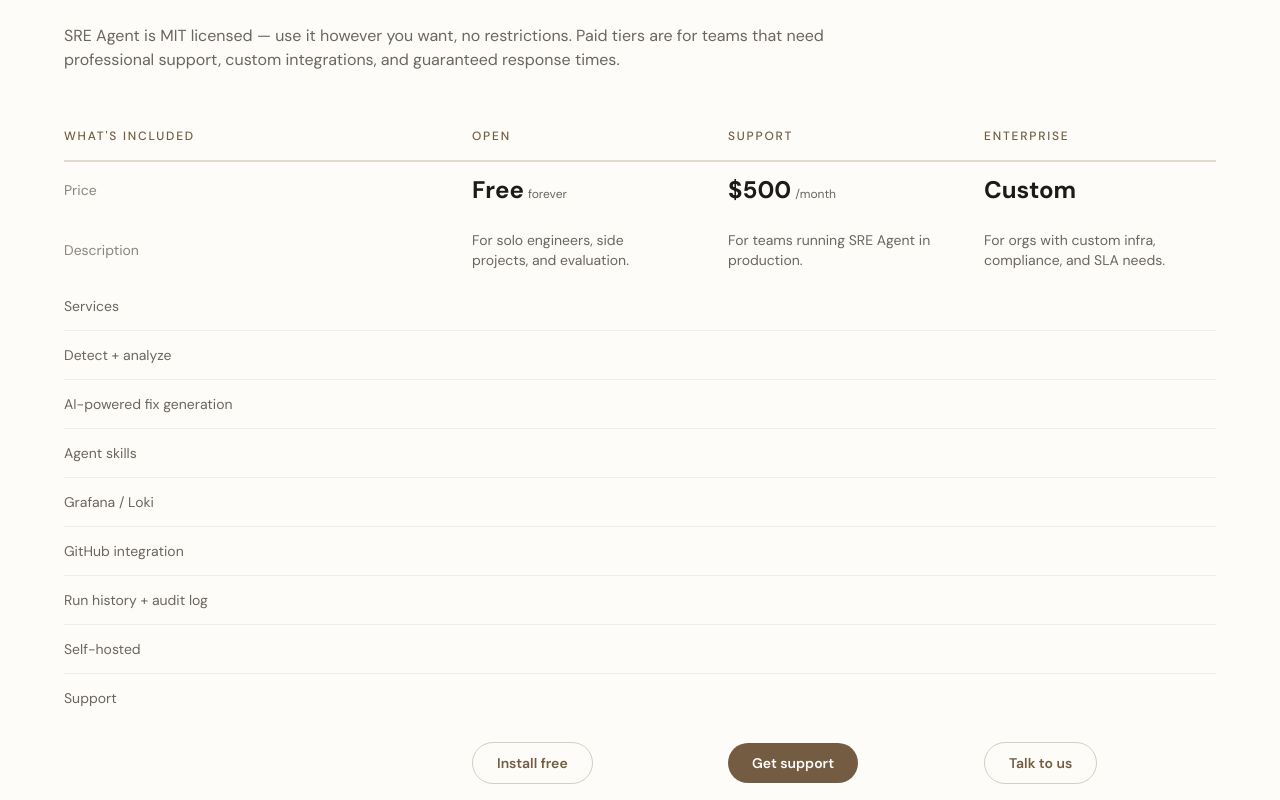
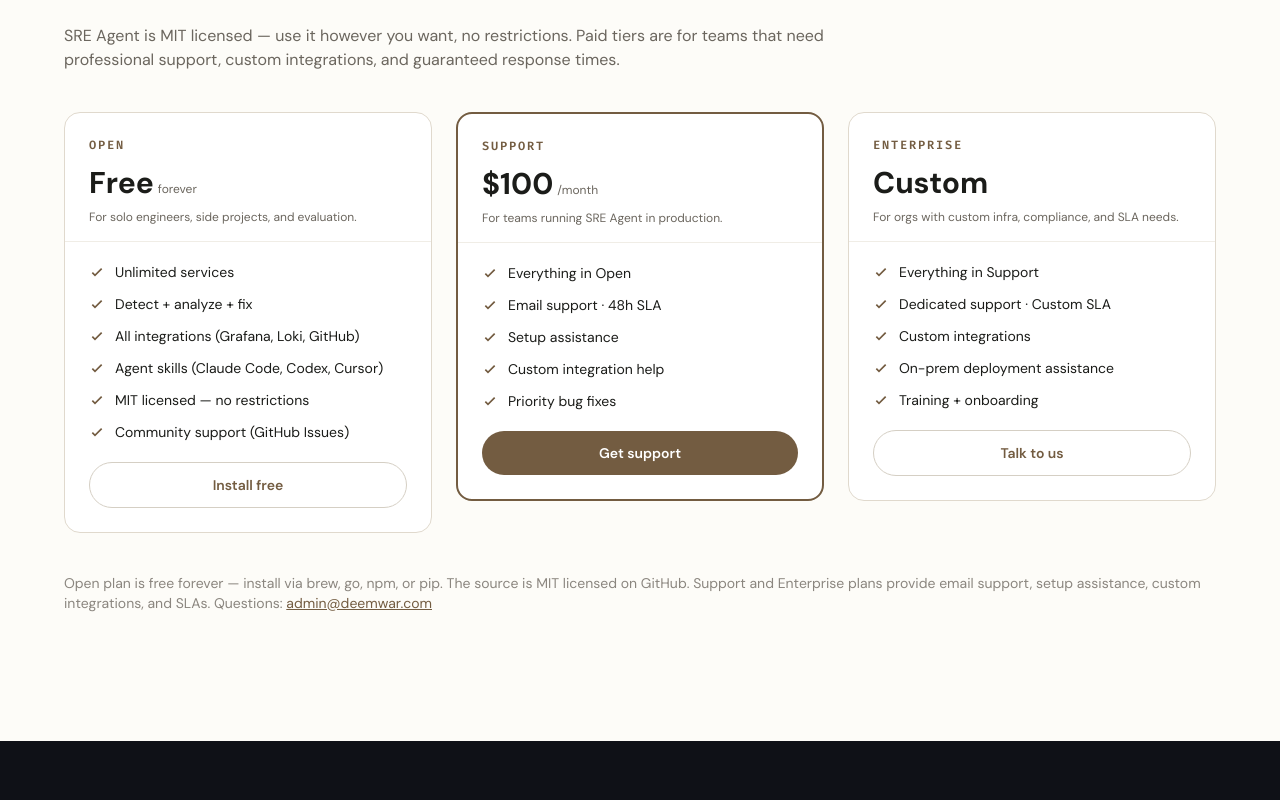
Before and after one commit to deemwar-products/ops-phoenix-agent, a React (Vite) app: page / in a window 1280 px wide. Shown: the part 8660-9460 px from the top of the page. Built offline with nearby package versions, Linux system fonts and the light colour scheme.

Commit message:
fix: pricing table renders empty, update support to $100/mo
- Rewrite Pricing from matrix table to card layout (features were undefined
  because plans.features changed from object to array)
- Update Support plan price from $500 to $100/month

```diff
--- a/src/components/Pricing.tsx
+++ b/src/components/Pricing.tsx
@@ -20,7 +20,7 @@
   },
   {
     name: "Support",
-    price: "$500",
+    price: "$100",
     period: "/month",
     description: "For teams running SRE Agent in production.",
     features: [
@@ -52,18 +52,6 @@
   },
 ];
 
-const featureRows = [
-  { key: "services", label: "Services" },
-  { key: "detect", label: "Detect + analyze" },
-  { key: "fix", label: "AI-powered fix generation" },
-  { key: "skills", label: "Agent skills" },
-  { key: "observability", label: "Grafana / Loki" },
-  { key: "github", label: "GitHub integration" },
-  { key: "history", label: "Run history + audit log" },
-  { key: "selfHosted", label: "Self-hosted" },
-  { key: "support", label: "Support" },
-];
-
 export function Pricing() {
   return (
     <section id="pricing" className="py-32 px-6" style={{ backgroundColor: "#fdfcf8" }}>
@@ -85,80 +73,55 @@
           </p>
         </div>
 
-        <div className="overflow-x-auto">
-          <table className="w-full text-sm" style={{ color: "#1b1c19" }}>
-            <thead>
-              <tr style={{ borderBottom: "2px solid #e0d9cd" }}>
-                <th className="text-left py-4 pr-8 font-medium text-xs uppercase tracking-[0.15em]" style={{ color: "#735c41", verticalAlign: "middle", width: "33%" }}>
-                  What&apos;s included
-                </th>
+        <div className="grid grid-cols-1 md:grid-cols-3 gap-6 items-start">
           {plans.map((plan) => (
-                  <th
+            <div
               key={plan.name}
-                    className="text-left py-4 px-6 font-medium text-xs uppercase tracking-[0.15em]"
-                    style={{ color: "#735c41", verticalAlign: "middle", width: "22%" }}
+              className="rounded-2xl overflow-hidden"
+              style={{
+                border: plan.highlight ? "2px solid #735c41" : "1px solid #e0d9cd",
+                backgroundColor: "#ffffff",
+              }}
             >
+              <div className="px-6 pt-6 pb-4" style={{ borderBottom: "1px solid #f0ede6" }}>
+                <p className="text-xs font-semibold uppercase tracking-[0.15em] mb-3 font-mono" style={{ color: "#735c41" }}>
                   {plan.name}
-                  </th>
-                ))}
-              </tr>
-            </thead>
-            <tbody>
-              <tr>
-                <td className="py-3 pr-8" style={{ color: "#8b867f", verticalAlign: "middle" }}>
-                  Price
-                </td>
-                {plans.map((plan) => (
-                  <td key={plan.name} className="py-3 px-6" style={{ verticalAlign: "middle" }}>
-                    <span className="text-2xl font-bold" style={{ color: "#1b1c19" }}>{plan.price}</span>
+                </p>
+                <div className="flex items-baseline gap-1 mb-2">
+                  <span className="text-3xl font-bold" style={{ color: "#1b1c19" }}>{plan.price}</span>
                   {plan.period && (
-                      <span className="text-xs ml-1" style={{ color: "#6b665e" }}>{plan.period}</span>
+                    <span className="text-xs" style={{ color: "#6b665e" }}>{plan.period}</span>
                   )}
-                  </td>
-                ))}
-              </tr>
-              <tr>
-                <td className="py-3 pr-8" style={{ color: "#8b867f", verticalAlign: "middle" }}>
-                  Description
-                </td>
-                {plans.map((plan) => (
-                  <td key={plan.name} className="py-3 px-6" style={{ color: "#6b665e", verticalAlign: "middle" }}>
-                    {plan.description}
-                  </td>
-                ))}
-              </tr>
-              {featureRows.map((row, i) => (
-                <tr key={row.key} style={{ borderBottom: i < featureRows.length - 1 ? "1px solid #f0ede6" : "none" }}>
-                  <td className="py-3.5 pr-8" style={{ color: "#6b665e", verticalAlign: "middle" }}>
-                    {row.label}
-                  </td>
-                  {plans.map((plan) => {
-                    const val = plan.features[row.key];
-                    return (
-                      <td key={plan.name} className="py-3.5 px-6" style={{ verticalAlign: "middle" }}>
-                        {typeof val === "boolean" ? (
-                          val ? (
-                            <svg width="16" height="16" viewBox="0 0 24 24" fill="none" stroke="currentColor" strokeWidth="2.5" className="inline-block" style={{ color: "#735c41" }}>
+                </div>
+                <p className="text-xs" style={{ color: "#6b665e" }}>{plan.description}</p>
+              </div>
+
+              <div className="px-6 py-5">
+                <ul className="space-y-3">
+                  {plan.features.map((feature) => (
+                    <li key={feature} className="flex items-start gap-2.5 text-sm" style={{ color: "#1b1c19" }}>
+                      <svg
+                        width="16"
+                        height="16"
+                        viewBox="0 0 24 24"
+                        fill="none"
+                        stroke="currentColor"
+                        strokeWidth="2.5"
+                        className="mt-0.5 flex-shrink-0"
+                        style={{ color: "#735c41" }}
+                      >
                         <path d="M5 13l4 4L19 7" />
                       </svg>
-                          ) : (
-                            <span style={{ color: "#d5cfc4" }}>—</span>
-                          )
-                        ) : (
-                          <span className="text-sm" style={{ color: "#1b1c19" }}>{val}</span>
-                        )}
-                      </td>
-                    );
-                  })}
-                </tr>
+                      <span>{feature}</span>
+                    </li>
                   ))}
-              <tr>
-                <td className="py-5 pr-8" style={{ verticalAlign: "middle" }} />
-                {plans.map((plan) => (
-                  <td key={plan.name} className="py-5 px-6" style={{ verticalAlign: "middle" }}>
+                </ul>
+              </div>
+
+              <div className="px-6 pb-6">
                 <a
                   href={plan.href}
-                      className="inline-block px-6 py-2.5 rounded-full text-sm font-semibold transition-colors"
+                  className="block w-full text-center py-3 rounded-full text-sm font-semibold transition-colors"
                   style={{
                     backgroundColor: plan.highlight ? "#735c41" : "transparent",
                     color: plan.highlight ? "#fff" : "#735c41",
@@ -167,14 +130,12 @@
                 >
                   {plan.cta}
                 </a>
-                  </td>
+              </div>
+            </div>
           ))}
-              </tr>
-            </tbody>
-          </table>
         </div>
 
-        <p className="mt-8 text-sm" style={{ color: "#8b867f" }}>
+        <p className="mt-10 text-sm" style={{ color: "#8b867f" }}>
           Open plan is free forever — install via brew, go, npm, or pip. The source is
           MIT licensed on GitHub. Support and Enterprise plans provide email support,
           setup assistance, custom integrations, and SLAs.
```
Lines whose indentation alone changed are shown as unchanged.
